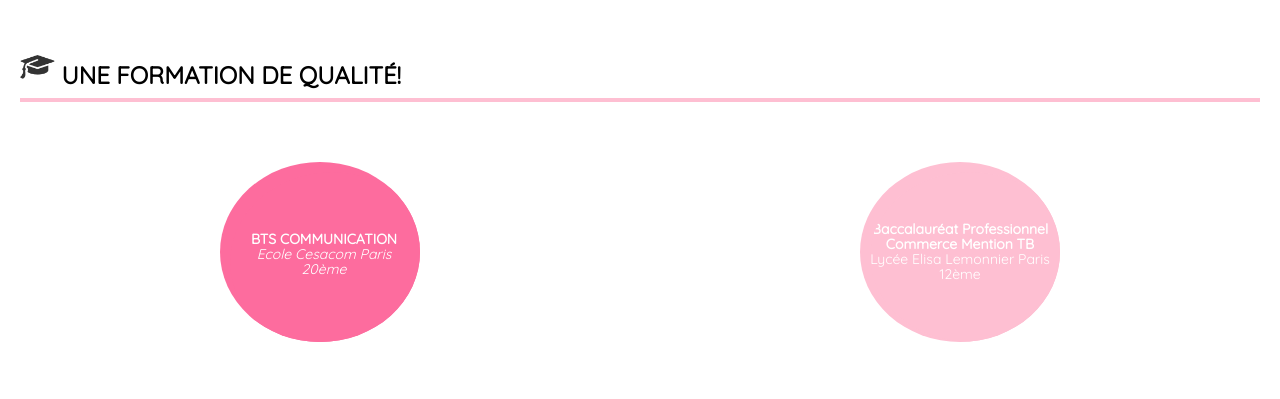
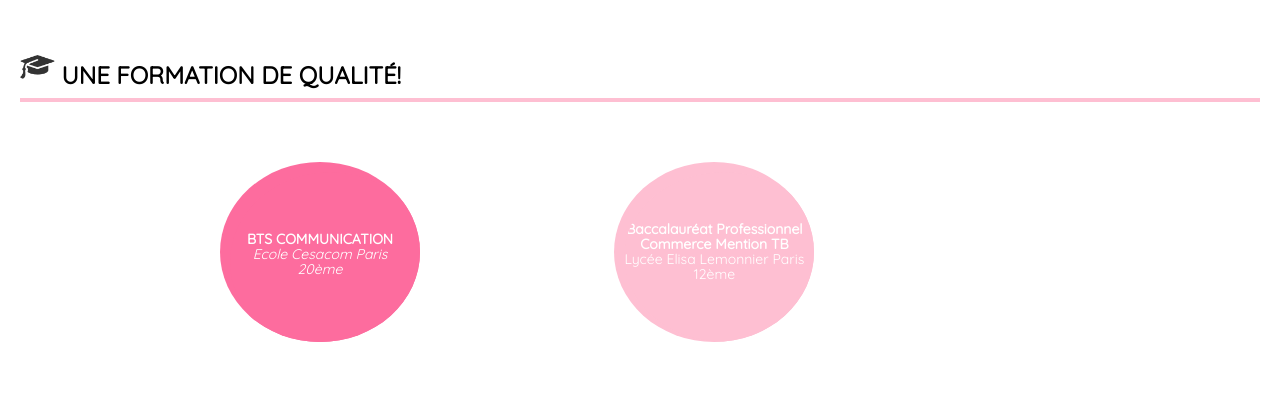
Before and after one commit to valouvachou/projettest, a plain HTML site: page competence.html in a window 1280 px wide. Shown: the part 300-699 px from the top of the page. Drawn offline with Linux system fonts and the light colour scheme.

Commit message:
Expérience professionnelle
Mise en place rond expérience
Margin
Retirer les floats

```diff
--- a/style.css
+++ b/style.css
@@ -56,7 +56,7 @@ footer {
     padding-top:15px;
     padding-bottom:15px;
     text-decoration:none;
-    margin-top:50px;
+    margin-top:70px;
 }
 
 footer a {
@@ -90,7 +90,7 @@ footer a {
 /* Page HOME */
 
 .nom{
-    margin:110px 300px 20px -185px;
+    margin:50px 300px 20px -185px;
     width:155px;
     height:150px;
     border-radius:50%;
@@ -154,7 +154,7 @@ footer a {
 }
 
 .cercle1{
-    margin:10px 20px 10px 180px;
+    margin:10px 90px 10px 180px;
     width:180px;
     height:180px;
     border-radius:50%;
@@ -164,8 +164,8 @@ footer a {
     font-size:14px;
     overflow:hidden;
     padding-right: 20px;
-    padding-left:-7px;
-    float:left;
+    padding-left:-9px;
+    display: inline-block;
 
 }
 
@@ -173,14 +173,12 @@ footer a {
     margin:10px;
     line-height:15px;
     padding-top:60px;
-    padding-right: 20px;
-    padding-left:4px;
     height:120px;
 }
 
 
 .cercle2{
-    margin:10px 180px 10px 20px;
+    margin:10px 90px 10px 100px;
     width:180px;
     height:180px;
     border-radius:50%;
@@ -191,18 +189,14 @@ footer a {
     overflow:hidden;
     padding-right: 20px;
     padding-left:-7px;
-    float:right;
-
+    display: inline-block;
 }
 
 .cercle2.multi-line{
     margin:10px;
     line-height:15px;
     padding-top:50px;
-    padding-right: 20px;
-    padding-left:-7px;
     height:120px;
-    float:left;
 }
 
 
@@ -232,7 +226,6 @@ footer a {
     overflow:hidden;
     padding-right: 20px;
     padding-left:-7px;
-    float:left;
 }
 
 .cercle3.multi-line{
@@ -257,7 +250,6 @@ footer a {
     overflow:hidden;
     padding-right: 20px;
     padding-left:-7px;
-    float:right;
 }
 
 .cercle3s.multi-line{
@@ -267,7 +259,6 @@ footer a {
     padding-right: 20px;
     padding-left:-7px;
     height:120px;
-    float:left;
 }
 
 
```
Also changed, not shown: contact.html (+3 -3 lines).
